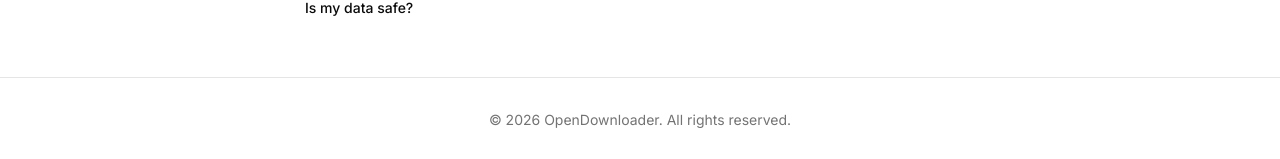
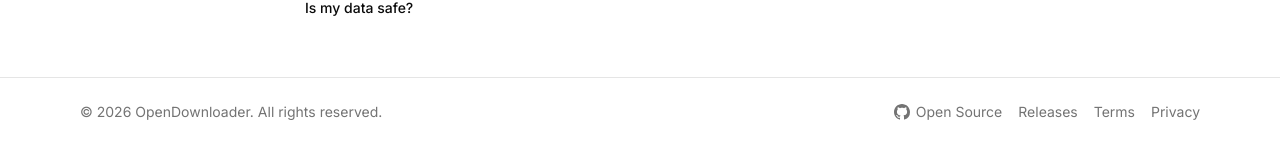
Before and after one commit to prasangapokharel/OpenDownloader, a Next.js app: page / in a window 1280 px wide. Shown: the part 1388-1547 px from the top of the page. Built offline with nearby package versions, Linux system fonts and the light colour scheme; some icons are missing.

Commit message:
chore: bump to v1.0.0, update footer with GitHub & open source links

```diff
--- a/app/(public)/layout.tsx
+++ b/app/(public)/layout.tsx
@@ -21,9 +21,36 @@
         </div>
       </header>
       <main className="flex-1">{children}</main>
-      <footer className="border-t py-8 text-center text-sm text-muted-foreground">
-        <div className="mx-auto max-w-6xl px-4">
-          &copy; {new Date().getFullYear()} OpenDownloader. All rights reserved.
+      <footer className="border-t py-6 text-center text-sm text-muted-foreground">
+        <div className="mx-auto flex max-w-6xl flex-col items-center gap-3 px-4 sm:flex-row sm:justify-between">
+          <p>&copy; {new Date().getFullYear()} OpenDownloader. All rights reserved.</p>
+          <div className="flex items-center gap-4">
+            <Link
+              href="https://github.com/prasangapokharel/OpenDownloader"
+              target="_blank"
+              rel="noopener noreferrer"
+              className="flex items-center gap-1.5 transition-colors hover:text-foreground"
+            >
+              <svg viewBox="0 0 24 24" className="size-4" fill="currentColor">
+                <path d="M12 0C5.37 0 0 5.37 0 12c0 5.31 3.435 9.795 8.205 11.385.6.105.825-.255.825-.57 0-.285-.015-1.23-.015-2.235-3.015.555-3.795-.735-4.035-1.41-.135-.345-.72-1.41-1.23-1.695-.42-.225-1.02-.78-.015-.795.945-.015 1.62.87 1.845 1.23 1.08 1.815 2.805 1.305 3.495.99.105-.78.42-1.305.765-1.605-2.67-.3-5.46-1.335-5.46-5.925 0-1.305.465-2.385 1.23-3.225-.12-.3-.54-1.53.12-3.18 0 0 1.005-.315 3.3 1.23.96-.27 1.98-.405 3-.405s2.04.135 3 .405c2.295-1.56 3.3-1.23 3.3-1.23.66 1.65.24 2.88.12 3.18.765.84 1.23 1.905 1.23 3.225 0 4.605-2.805 5.625-5.475 5.925.435.375.81 1.095.81 2.22 0 1.605-.015 2.895-.015 3.3 0 .315.225.69.825.57A12.02 12.02 0 0024 12c0-6.63-5.37-12-12-12z" />
+              </svg>
+              Open Source
+            </Link>
+            <Link
+              href="https://github.com/prasangapokharel/OpenDownloader/releases"
+              target="_blank"
+              rel="noopener noreferrer"
+              className="transition-colors hover:text-foreground"
+            >
+              Releases
+            </Link>
+            <Link href="/terms-service" className="transition-colors hover:text-foreground">
+              Terms
+            </Link>
+            <Link href="/privacy" className="transition-colors hover:text-foreground">
+              Privacy
+            </Link>
+          </div>
         </div>
       </footer>
     </>
--- a/package.json
+++ b/package.json
@@ -1,6 +1,6 @@
 {
-  "name": "socialdownloader",
-  "version": "0.0.1",
+  "name": "opendownloader",
+  "version": "1.0.0",
   "type": "module",
   "private": true,
   "scripts": {
```
